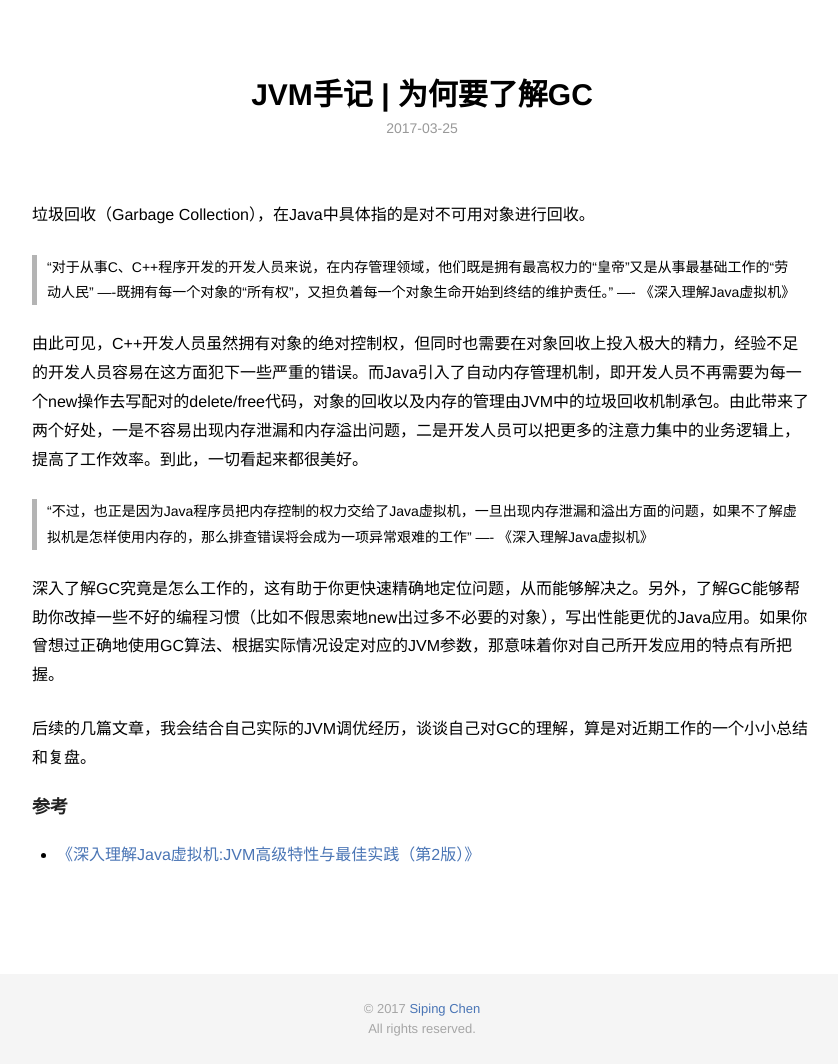
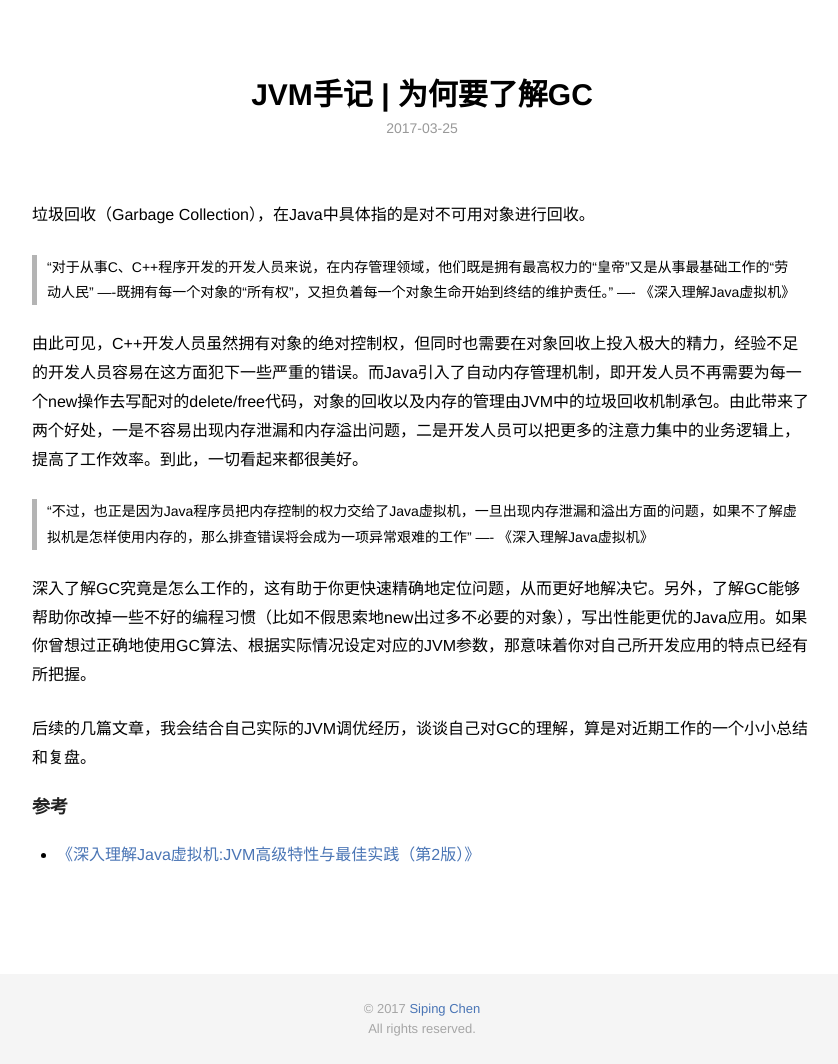
Before and after one commit to seeping007/seeping007.github.io, a Jekyll site: the page built from _posts/2017-03-25-jvm-why-you-should-know-gc.md, in a window 1280 px wide. Shown: the whole page, without its empty margins (218-1056 px from the left). Built offline with Jekyll 4.4.1, drawn with Linux system fonts in a browser that asks for light colours.

Commit message:
refactor post content

```diff
--- a/_posts/2017-03-25-jvm-why-you-should-know-gc.md
+++ b/_posts/2017-03-25-jvm-why-you-should-know-gc.md
@@ -13,7 +13,7 @@ description: 为什么需要GC？为什么你需要理解GC？
 
 > “不过，也正是因为Java程序员把内存控制的权力交给了Java虚拟机，一旦出现内存泄漏和溢出方面的问题，如果不了解虚拟机是怎样使用内存的，那么排查错误将会成为一项异常艰难的工作”    ---- 《深入理解Java虚拟机》
 
-深入了解GC究竟是怎么工作的，这有助于你更快速精确地定位问题，从而能够解决之。另外，了解GC能够帮助你改掉一些不好的编程习惯（比如不假思索地new出过多不必要的对象），写出性能更优的Java应用。如果你曾想过正确地使用GC算法、根据实际情况设定对应的JVM参数，那意味着你对自己所开发应用的特点有所把握。
+深入了解GC究竟是怎么工作的，这有助于你更快速精确地定位问题，从而更好地解决它。另外，了解GC能够帮助你改掉一些不好的编程习惯（比如不假思索地new出过多不必要的对象），写出性能更优的Java应用。如果你曾想过正确地使用GC算法、根据实际情况设定对应的JVM参数，那意味着你对自己所开发应用的特点已经有所把握。
 
 后续的几篇文章，我会结合自己实际的JVM调优经历，谈谈自己对GC的理解，算是对近期工作的一个小小总结和复盘。
 
```
Also changed, not shown: _posts/2017-03-28-java-optimization-tips.md (+13 -13 lines), _posts/2017-10-15-java-floating-point.md (+2 -2 lines).
